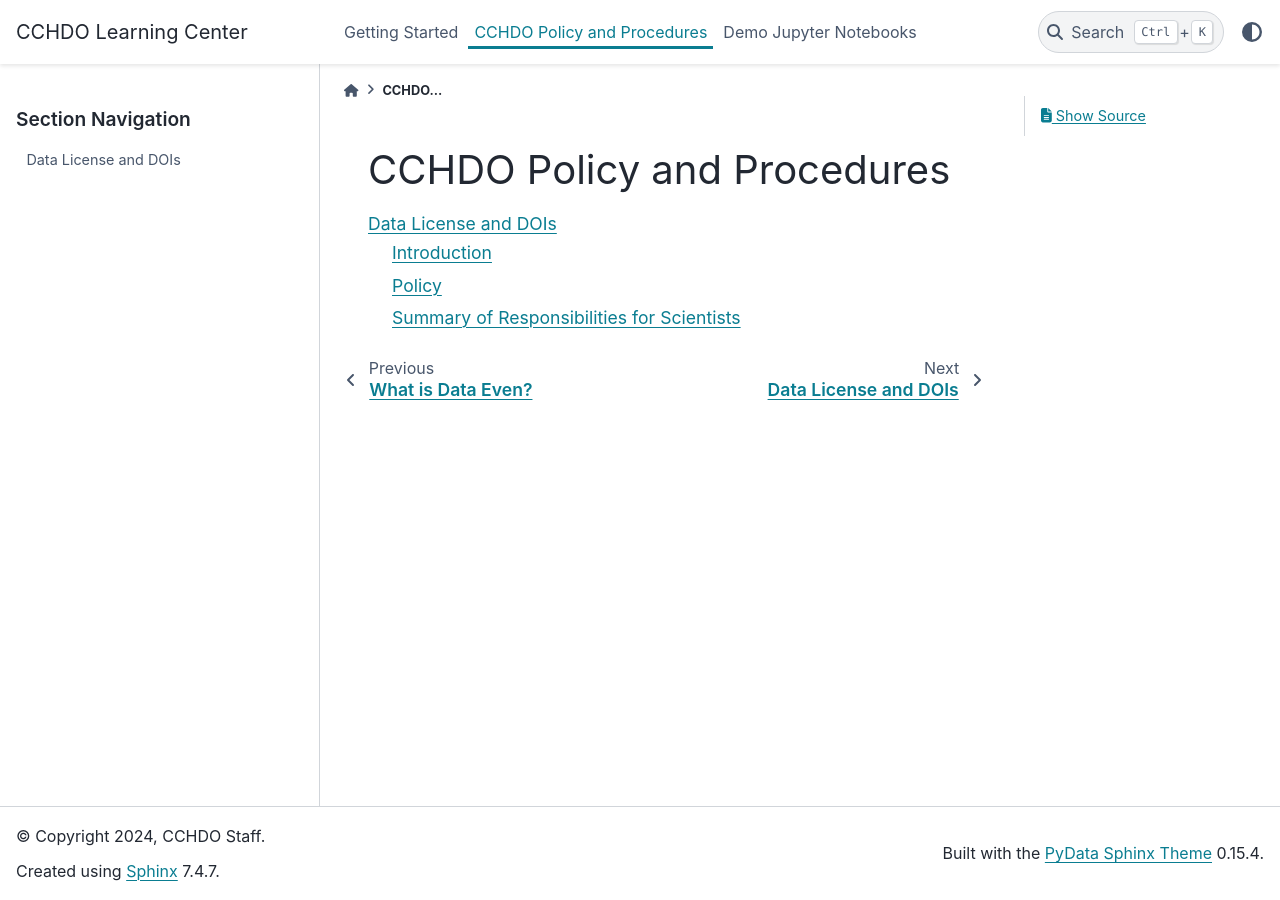
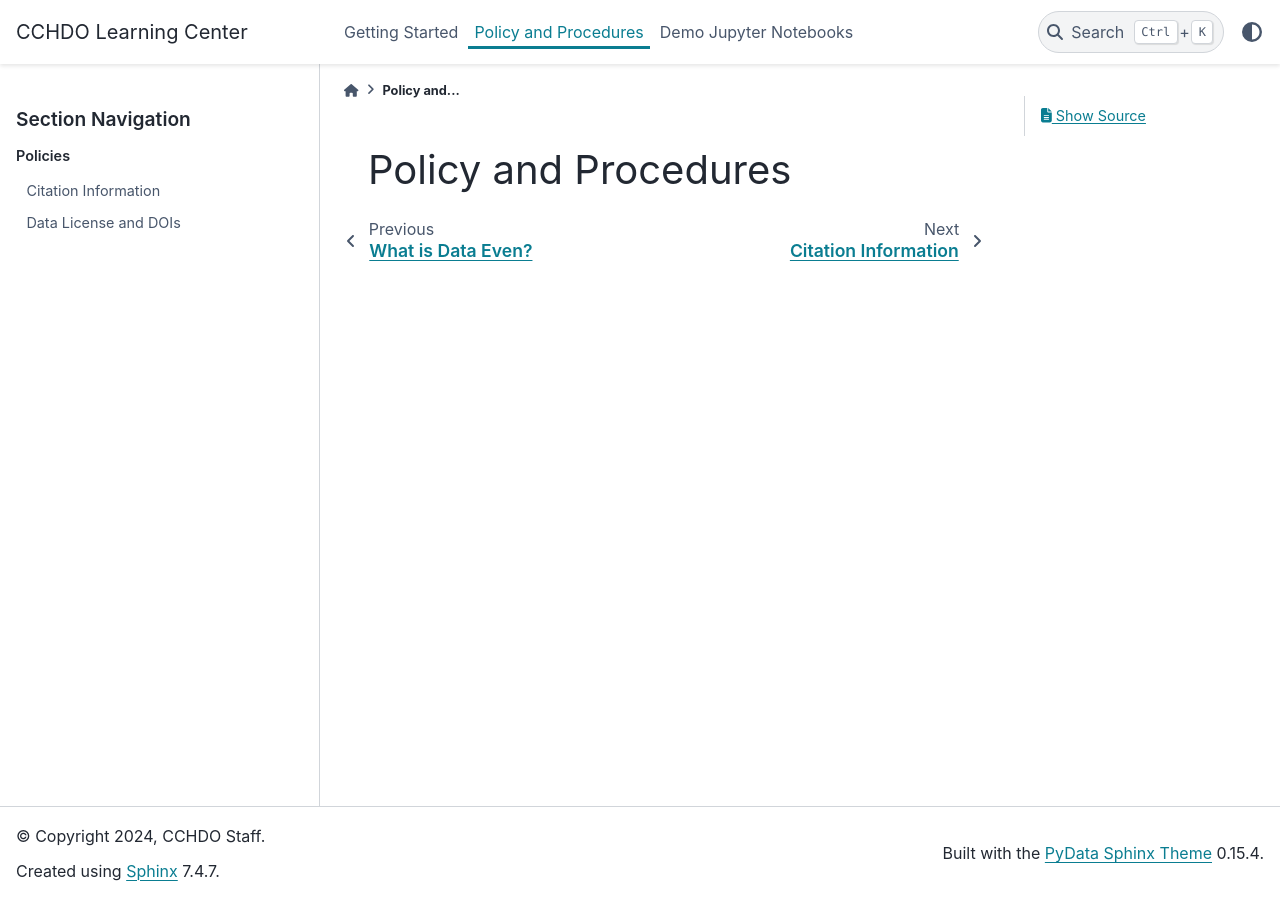
Before and after one commit to cchdo/cchdo-learning-and-guides, a Sphinx documentation site: the page built from docs/policy.md, in a window 1280 px wide. Built offline with Sphinx 7.4.7 and the PyData theme 0.15.4, drawn with Linux system fonts in a browser that asks for light colours; some of the changed lines change nothing that is shown.

Commit message:
add citation policy

````diff
--- /dev/null
+++ b/docs/policies/citation.md
@@ -0,0 +1,18 @@
+# Citation Information
+CCHDO does not claim any copyright or other intellectual property rights; the CCHDO database as a whole is freely and openly usable under a public domain ([CC 0](https://creativecommons.org/publicdomain/zero/1.0/deed/)) license.
+However, we ask as a professional courtesy that you cite the CCHDO dataset using information and DOI provided in the [archival snapshot](https://doi.org/10.6075/J0CCHAM8) - follow the View Collection Items link on the right to find the version that most closely matches the time you accessed the data, and use the DOI of that version.
+
+**The citation should have the form:**
+
+> CCHDO Hydrographic Data Office (2023). CCHDO Hydrographic Data Archive, Version YYYY-MM-DD. In CCHDO Hydrographic Data Archive. UC San Diego Library Digital Collections. https://doi.org/XXXXXXXX
+
+You can then describe the particular subset of the data you used in the Methods.
+
+Some datasets within the CCHDO collection were submitted with a ["CC BY"](https://creativecommons.org/licenses/by/4.0/) license requiring attribution when reasonable.
+While the CCHDO itself does not impose use restrictions, in these cases we ask that the intent of the submitting scientists be respected.
+The CC BY license will be marked on the cruise page, and the requested citation will be found within the data file.
+
+Further, if you are working with data from a small enough number of cruises that individual citation is reasonable, science norms indicate the datasets should be cited.
+If the citation is not explicitly in the file header, it can be composed of information found in the file header, e.g., as:
+
+> [Data providers]. [Year of file access]. [CTD/Bottle] data from cruise [expocode], [format version used]. Accessed from CCHDO [url of cruise data page]. Access date [date of download]. [DOI of CCHDO snapshot - see above].
--- a/docs/policy.md
+++ b/docs/policy.md
@@ -1,6 +1,9 @@
-# CCHDO Policy and Procedures
+# Policy and Procedures
 
 ```{toctree}
+:caption: Policies
+:hidden:
 
+policies/citation
 policies/licencing
 ```
````
